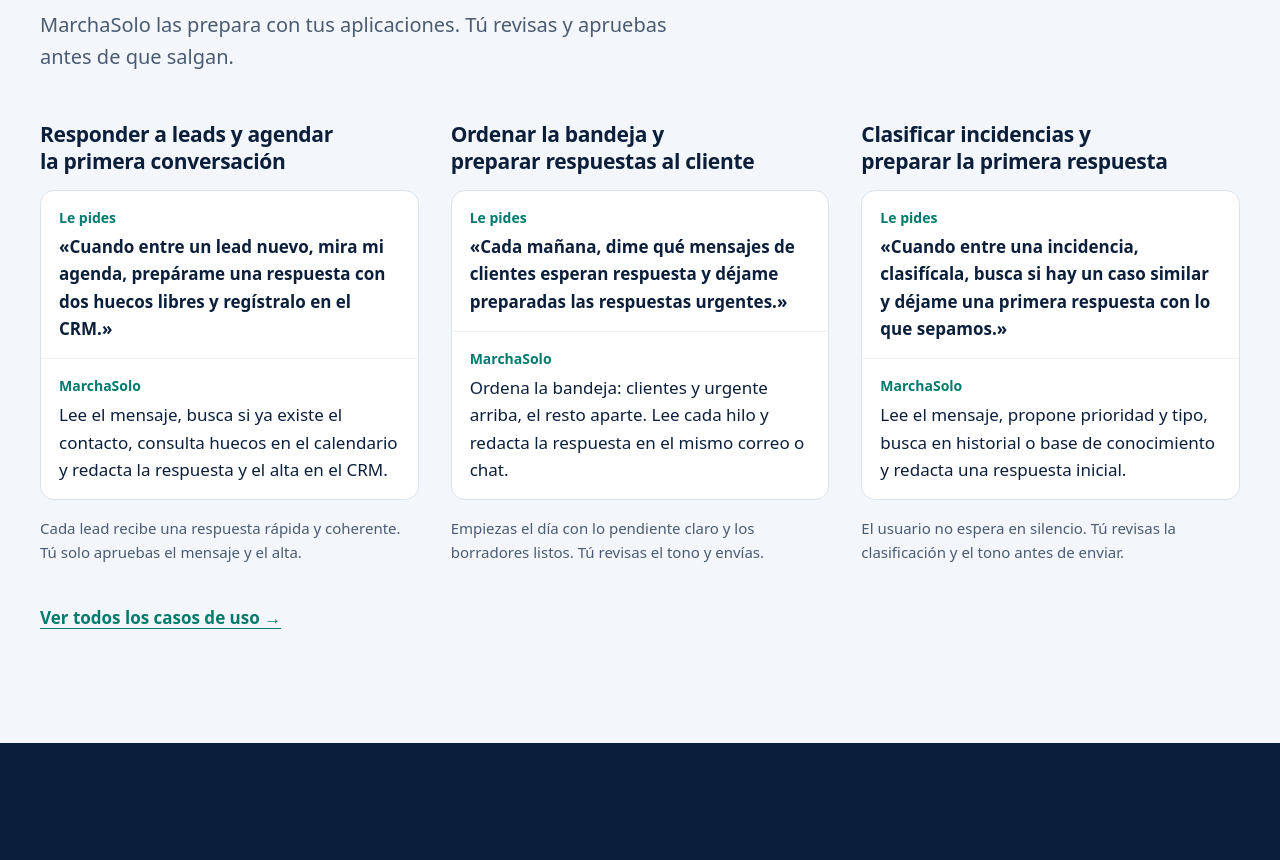
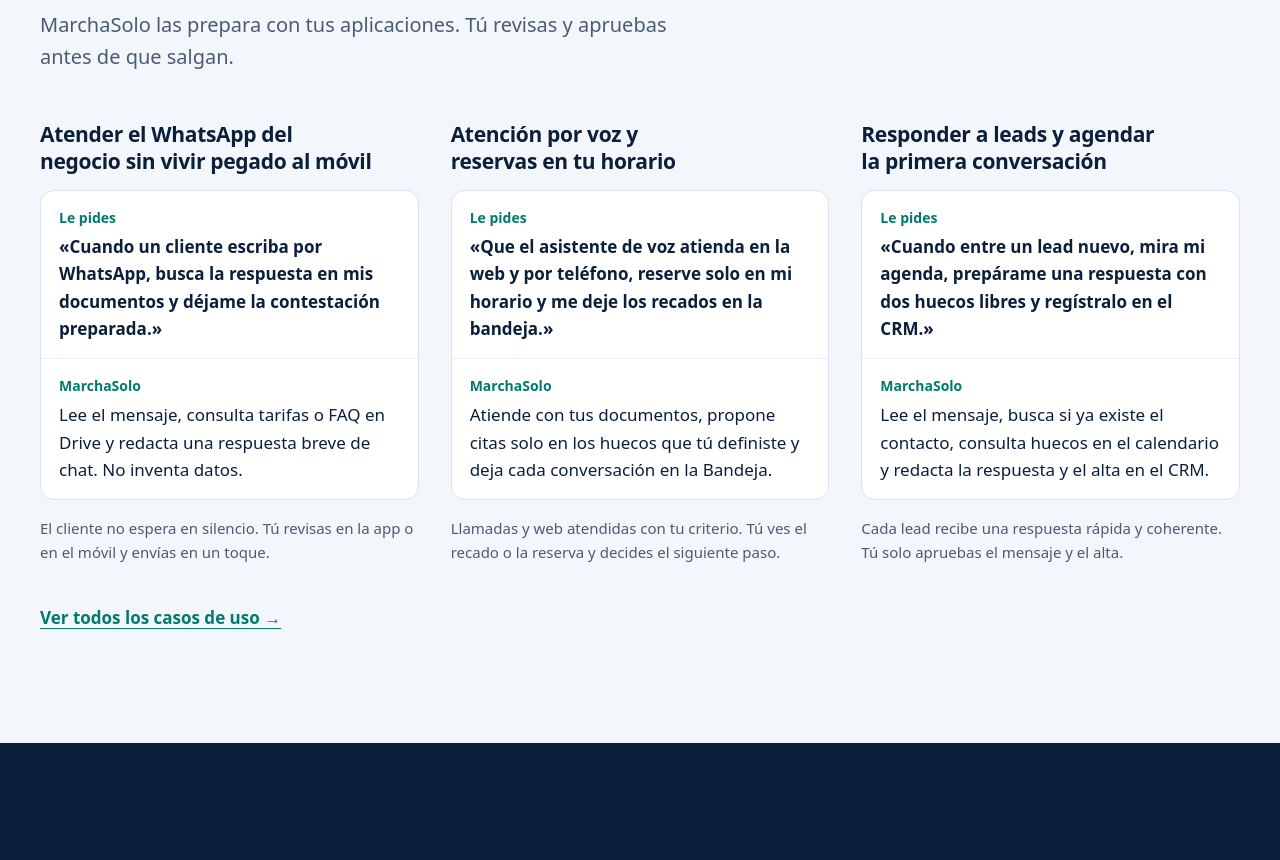
Before and after one commit to CESARKUBEREK/Delega, a Next.js app: page / in a window 1280 px wide. Shown: the part 2040-2900 px from the top of the page. Built offline with nearby package versions, Linux system fonts and the light colour scheme; no server answers.

Commit message:
Update preview filter criteria in HomePage

```diff
--- a/src/app/page.tsx
+++ b/src/app/page.tsx
@@ -16,7 +16,9 @@ export const metadata: Metadata = {
 // Portada pública, también con sesión (el logo de la app lleva aquí); la
 // cabecera cambia «Entrar» por «Ir a mi espacio».
 export default function HomePage() {
-  const preview = USE_CASES.filter((c) => ["leads", "bandeja-clientes", "tickets"].includes(c.id))
+  const preview = USE_CASES.filter((c) =>
+    ["whatsapp-negocio", "voz-reservas", "leads"].includes(c.id)
+  )
   return (
     <MarketingLayout>
       <main>
```
